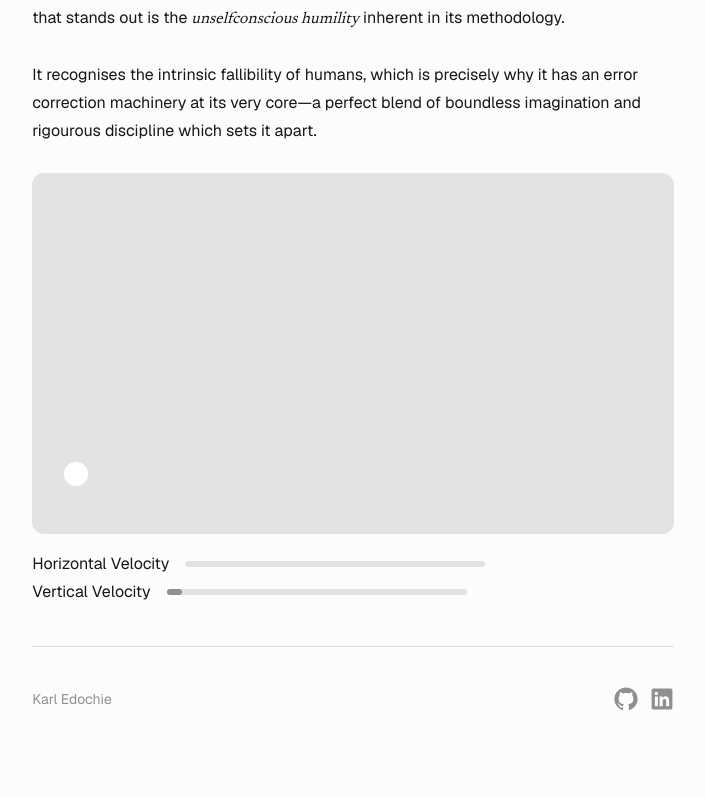
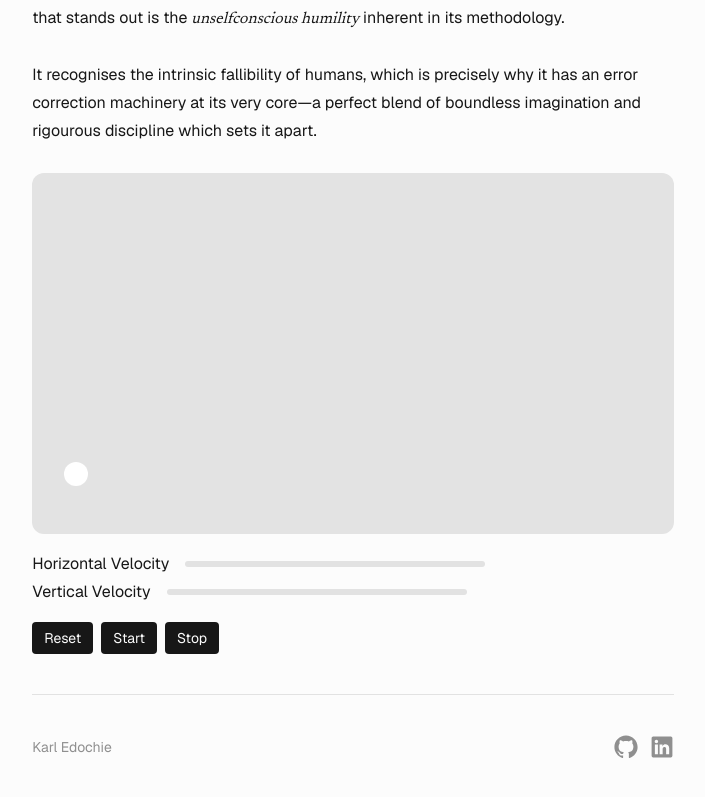
Before and after one commit to Karledo/karledo.github.io, a Next.js app: page /writing/the-beauty-of-mathematics-and-science in a window 1280 px wide. Shown: the part 698-1495 px from the top of the page, without its empty margins (287-992 px from the left). Built offline with nearby package versions, Linux system fonts and the light colour scheme.

Commit message:
Refactor timer

```diff
--- a/app/writing/(content)/the-beauty-of-mathematics-and-science/components/kinematics.tsx
+++ b/app/writing/(content)/the-beauty-of-mathematics-and-science/components/kinematics.tsx
@@ -7,6 +7,7 @@ import {
   useTime,
   useMotionValue,
   useAnimationFrame,
+  useMotionValueEvent,
 } from "motion/react";
 import useMeasure from "react-use-measure";
 import * as m from "motion/react-m";
@@ -19,16 +20,25 @@ export function Kinematics() {
   const velocityY = useMotionValue(0);
   const accelerationY = useMotionValue(500);
 
+  const maxVerticalVelocityFactor = 1.38;
+  const maxHorizontalVelocityFactor = 0.67;
+
   const duration = useTransform(
     () => (-2 * velocityY.get()) / accelerationY.get(),
   );
 
-  const milliseconds = useTransform(() => duration.get() * 1000);
+  useMotionValueEvent(duration, "change", (latestDuration) => {
+    timerDuration.set(latestDuration);
+  });
 
-  const { time, /* restart, */ start /* , stop */ } = useTimer({
-    oneShot: false,
-  });
-  start(milliseconds);
+  const {
+    time,
+    start,
+    stop,
+    reset,
+    duration: timerDuration,
+  } = useTimer(duration.get());
+  start();
 
   const { displacementX, displacementY } = useKinematic({
     time,
@@ -36,6 +46,12 @@ export function Kinematics() {
     velocityY,
     accelerationY,
   });
+
+  const controls: { action: () => void; text: string }[] = [
+    { action: reset, text: "Reset" },
+    { action: start, text: "Start" },
+    { action: stop, text: "Stop" },
+  ];
 
   const resolution = 10;
 
@@ -86,11 +102,13 @@ export function Kinematics() {
           />
         </div>
       </div>
+      <div className="mb-4">
         <div className="flex items-center gap-x-4">
           <span>Horizontal Velocity</span>
           <Slider.Root
             min={0}
-          max={bounds.width * 0.67}
+            defaultValue={[(bounds.width * maxHorizontalVelocityFactor) / 2]}
+            max={bounds.width * maxHorizontalVelocityFactor}
             onValueChange={([value]) => velocityX.set(value)}
             className="relative flex h-3 max-w-[300px] grow cursor-grab touch-none items-center overflow-hidden select-none active:cursor-grabbing"
           >
@@ -104,8 +122,8 @@ export function Kinematics() {
           <span>Vertical Velocity</span>
           <Slider.Root
             min={0}
-          defaultValue={[25]}
-          max={bounds.height * 1.38}
+            defaultValue={[(bounds.height * maxVerticalVelocityFactor) / 2]}
+            max={bounds.height * maxVerticalVelocityFactor}
             onValueChange={([value]) => velocityY.set(-value)}
             className="relative flex h-3 max-w-[300px] grow cursor-grab touch-none items-center overflow-hidden select-none active:cursor-grabbing"
           >
@@ -115,17 +133,14 @@ export function Kinematics() {
             <Slider.Thumb />
           </Slider.Root>
         </div>
-      {/* <div className="flex gap-2">
-        {[
-          { func: () => restart(duration), text: "Restart" },
-          { func: start, text: "Start" },
-          { func: stop, text: "Stop" },
-        ].map(({ func, text }) => {
+      </div>
+      <div className="flex gap-2">
+        {controls.map(({ action, text }) => {
           return (
             <button
               key={text}
               onClick={() => {
-                func();
+                action();
               }}
               className="bg-foreground-100 text-background-100 cursor-pointer rounded px-3 py-1.5 text-sm"
             >
@@ -133,7 +148,7 @@ export function Kinematics() {
             </button>
           );
         })}
-      </div> */}
+      </div>
     </Wrapper>
   );
 }
@@ -156,62 +171,47 @@ function useKinematic({
   time: MotionValue<number>;
 }) {
   const displacementX = useTransform(() => {
-    const t = time.get() / 1000;
-    return equation(velocityX.get(), accelerationX.get(), t);
+    return equation(velocityX.get(), accelerationX.get(), time.get());
   });
   const displacementY = useTransform(() => {
-    const t = time.get() / 1000;
-    return equation(velocityY.get(), accelerationY.get(), t);
+    return equation(velocityY.get(), accelerationY.get(), time.get());
   });
 
   return { displacementX, displacementY };
 }
 
-function useTimer({ oneShot = true }: { oneShot?: boolean }) {
-  let isRunning = true;
-  const globalTime = useTime();
-  let currentTime = globalTime;
+function useTimer(_duration?: number) {
+  let isRunning = false;
+  const rawTime = useMotionValue(0);
+  const duration = useMotionValue(_duration);
 
-  let duration = new MotionValue(0);
-  const elapsedTime = new MotionValue(0);
+  const time = useTransform(() => rawTime.get() % duration.get());
 
-  const time = useTransform(() => {
-    if (!isRunning) {
-      return elapsedTime.get();
+  function stop() {
+    isRunning = false;
   }
 
-    const deltaTime = globalTime.get() - currentTime.get();
-    if (deltaTime <= duration.get()) {
-      return deltaTime;
-    } else {
-      return oneShot ? duration.get() : deltaTime % duration.get();
+  function start(timeLeft?: number) {
+    isRunning = true;
+    if (timeLeft) {
+      duration.set(timeLeft);
     }
+  }
+
+  function reset() {
+    rawTime.set(0);
+  }
+
+  useMotionValueEvent(duration, "change", () => {
+    rawTime.set(0);
   });
 
-  return {
-    time,
-    duration,
-    elapsedTime,
-    restart: (milliseconds: MotionValue<number>) => {
-      isRunning = true;
-      currentTime = new MotionValue(globalTime.get());
-      duration = milliseconds;
-    },
-    start: (milliseconds?: MotionValue<number>) => {
-      isRunning = true;
-      if (milliseconds) {
-        duration = milliseconds;
-        currentTime = new MotionValue(globalTime.get());
-      } else {
-        elapsedTime.set(time.get());
-        currentTime = new MotionValue(globalTime.get() - elapsedTime.get());
-      }
-    },
-    stop: () => {
-      elapsedTime.set(time.get());
-      isRunning = false;
-    },
-  };
+  useAnimationFrame((_, delta) => {
+    if (!isRunning) return;
+    rawTime.set(rawTime.get() + delta / 1000);
+  });
+
+  return { time, duration, start, stop, reset };
 }
 
 function Point({
```
Lines whose indentation alone changed are shown as unchanged.
